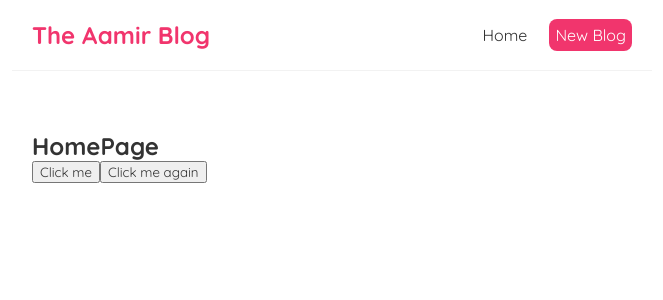
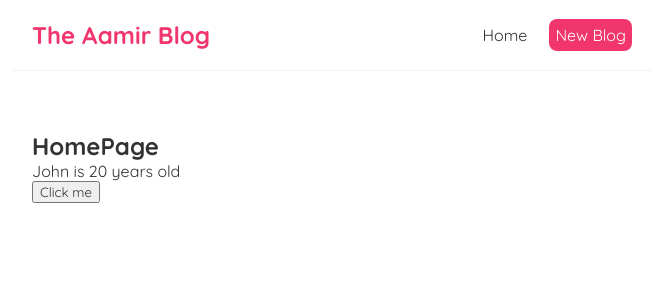
Before and after one commit to MDAAMIRAHMED/blog-website, a React (Vite) app: page / in a window 1280 px wide. Shown: the top 300 px of the page, without its empty margins (308-971 px from the left). Built offline with nearby package versions, Linux system fonts and the light colour scheme.

Commit message:
useState hook

```diff
--- a/src/Home.jsx
+++ b/src/Home.jsx
@@ -1,20 +1,22 @@
-import React from "react";
+import React, { useState } from "react";
 
 function Home() {
+  //   let name = "John";
+  const [name, setName] = useState("John");
+  const [age, setAge] = useState(20);
   const handleClick = (e) => {
-    console.log("Click me", e);
-  };
-
-  const handleClickAgain = (name, e) => {
-    console.log("Hello", name, e.target);
+    // name = "wick";
+    // console.log(name);
+    setName("Wick");
+    setAge(30);
   };
   return (
     <div className="home">
       <h2>HomePage</h2>
+      <p>
+        {name} is {age} years old
+      </p>
       <button onClick={handleClick}>Click me</button>
-      <button onClick={(e) => handleClickAgain("John", e)}>
-        Click me again
-      </button>
     </div>
   );
 }
```
